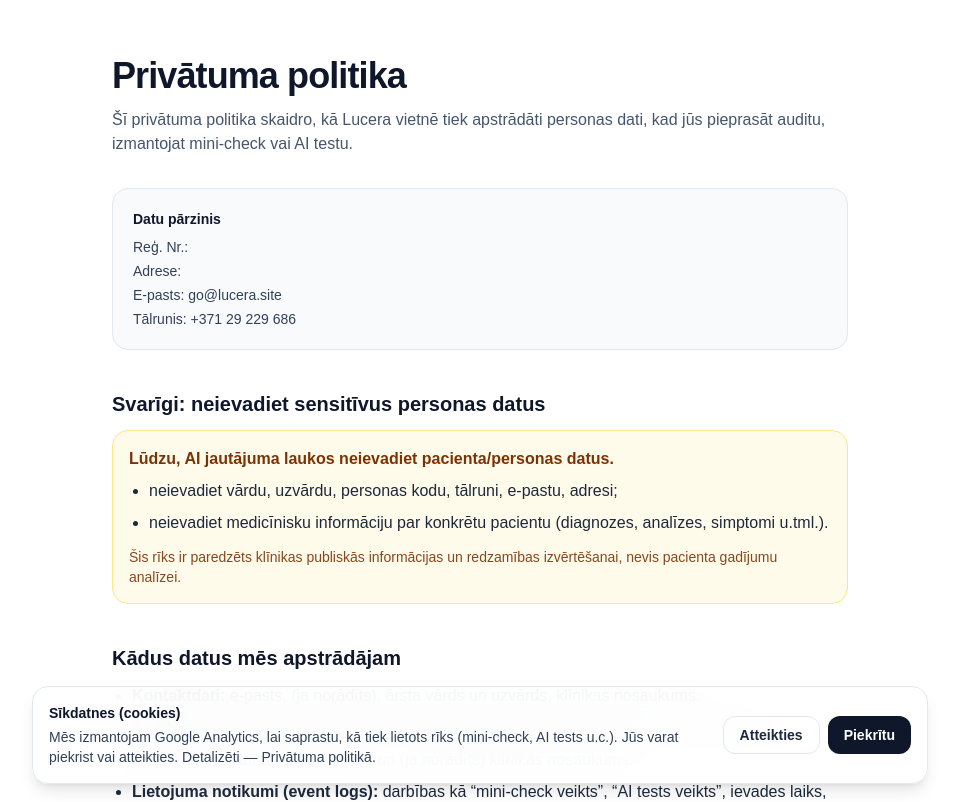
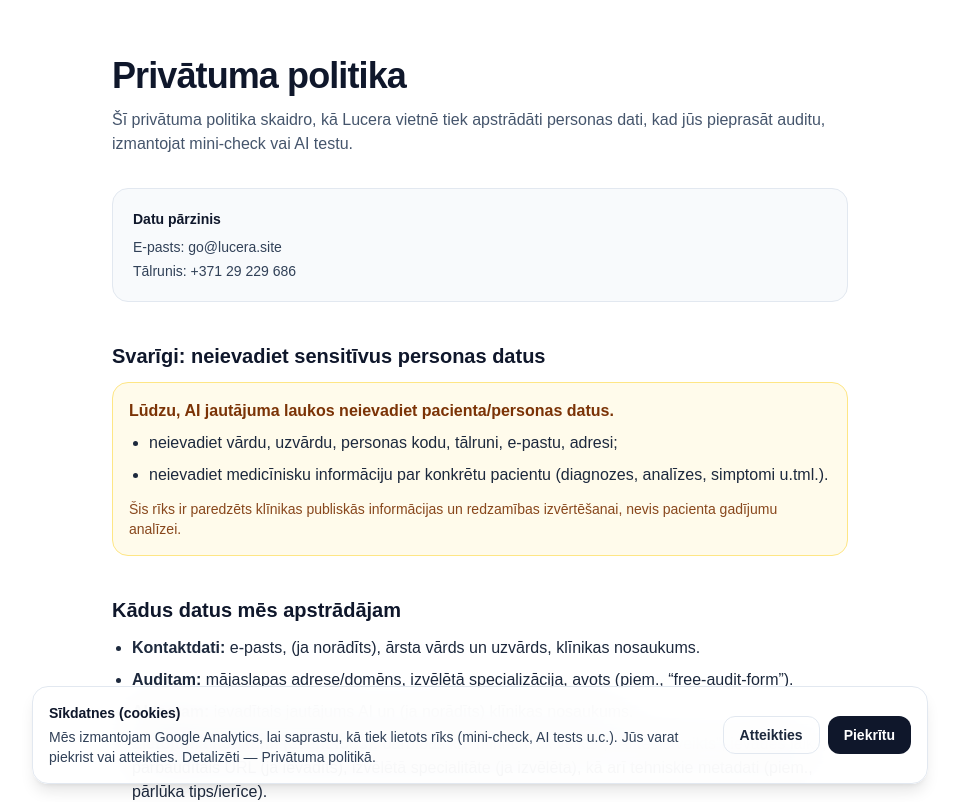
Before and after one commit to gatisozo/ai-dr, a Next.js app: page /privacy in a window 1280 px wide. Shown: the top 802 px of the page, without its empty margins (160-1119 px from the left). Built offline with nearby package versions, Linux system fonts and the light colour scheme; no server answers.

Commit message:
Update page.tsx

```diff
--- a/app/privacy/page.tsx
+++ b/app/privacy/page.tsx
@@ -44,9 +44,7 @@ export default function PrivacyPage() {
           <div className="text-sm text-slate-700">
             <div className="font-semibold text-slate-900">Datu pārzinis</div>
             <div className="mt-2 space-y-1">
-              <div>{CONTROLLER.legalName}</div>
-              <div>Reģ. Nr.: {CONTROLLER.regNo}</div>
-              <div>Adrese: {CONTROLLER.address}</div>
+
               <div>E-pasts: {CONTROLLER.email}</div>
               <div>Tālrunis: {CONTROLLER.phone}</div>
             </div>
```
